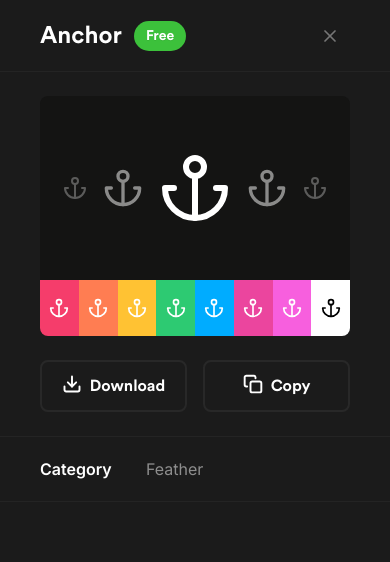
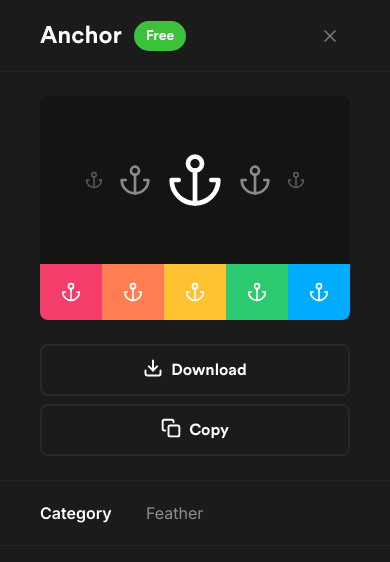
Before and after one commit to meluiz/iconly, a React (Create React App) app: page / in a window 390 px wide. Shown: the top 562 px of the page. Built offline with nearby package versions, Linux system fonts and the light colour scheme.

Commit message:
responsive icon-single

```diff
--- a/src/components/icon-single/styles.ts
+++ b/src/components/icon-single/styles.ts
@@ -1,4 +1,5 @@
 import styled, { css } from 'styled-components'
+import { motion } from 'framer-motion'
 
 type IconPreviewType = {
   size: 'base' | 'md' | 'sm'
@@ -15,7 +16,7 @@ export const Wrapper = styled.div`
   z-index: 20;
   `
 
-export const Container = styled.div`
+export const Container = styled(motion.div)`
   width: 100%;
   height: 100%;
   display: flex;
@@ -26,7 +27,7 @@ export const Container = styled.div`
   transition: all 300ms ease;
 `
 
-export const Box = styled.div`${({ theme }) => css`
+export const Box = styled(motion.div)`${({ theme }) => css`
   width: 100%;
   max-width: 512px;
   height: 100%;
@@ -102,18 +103,33 @@ export const IconPreviewArt = styled.div<IconPreviewType>`
 
   ${({ size }) => css`
     ${size === 'sm' && css`
+      width: 18px;
+      height: 18px;
+
+      @media screen and (min-width: 640px) {
         width: 24px;
         height: 24px;
+      }
     `}
 
     ${size === 'md' && css`
+      width: 32px;
+      height: 32px;
+
+      @media screen and (min-width: 640px) {
         width: 40px;
         height: 40px;
+      }
     `}
 
     ${size === 'base' && css`
+      width: 56px;
+      height: 56px;
+
+      @media screen and (min-width: 640px) {
         width: 72px;
         height: 72px;
+      }
     `}
   `}
 
@@ -128,8 +144,14 @@ export const IconPreviewSamples = styled.div`
   display: grid;
   grid-template-columns: minmax(0, 1fr) minmax(0, 1fr)
                          minmax(0, 1fr) minmax(0, 1fr)
+                         minmax(0, 1fr);
+
+  @media screen and (min-width: 640px) {
+    grid-template-columns: minmax(0, 1fr) minmax(0, 1fr)
+                         minmax(0, 1fr) minmax(0, 1fr)
                          minmax(0, 1fr) minmax(0, 1fr)
                          minmax(0, 1fr) minmax(0, 1fr);
+  }
 `
 
 export const IconPreviewSamplesItem = styled.div`
@@ -143,18 +165,45 @@ export const IconPreviewSamplesItem = styled.div`
   &:nth-child(3) { background-color: #FFC233 }
   &:nth-child(4) { background-color: #2DCA72 }
   &:nth-child(5) { background-color: #00ACFF }
-  &:nth-child(6) { background-color: #EB459E }
-  &:nth-child(7) { background-color: #F75FDE }
+  &:nth-child(6) {
+    display: none;
+    background-color: #EB459E;
+
+    @media screen and (min-width: 640px) {
+      display: flex;
+    }
+  }
+
+  &:nth-child(7) {
+    display: none;
+    background-color: #F75FDE;
+
+    @media screen and (min-width: 640px) {
+      display: flex;
+    }
+  }
+
   &:nth-child(8) {
     color: black;
+    display: none;
     background-color: white;
+
+    @media screen and (min-width: 640px) {
+      display: flex;
+    }
   }
 `
 
 export const IconPreviewActions = styled.div`
+  display: flex;
+  flex-direction: column;
+  gap: 8px;
+
+  @media screen and (min-width: 420px) {
     display: grid;
+    gap: 16px;
     grid-template-columns: minmax(0, 1fr) minmax(0, 1fr);
-  gap: 16px;
+  }
 `
 
 export const IconInfo = styled.div`
```
Lines whose indentation alone changed are shown as unchanged.
